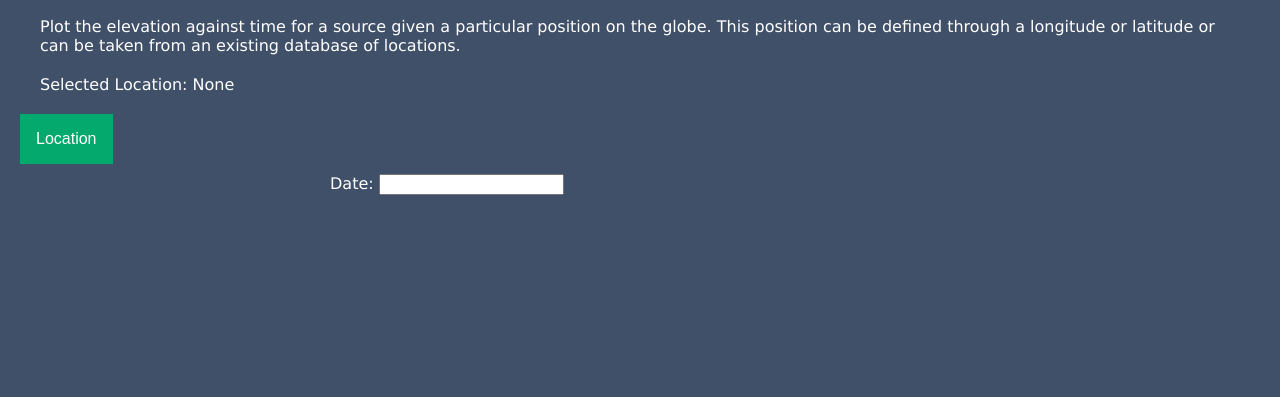
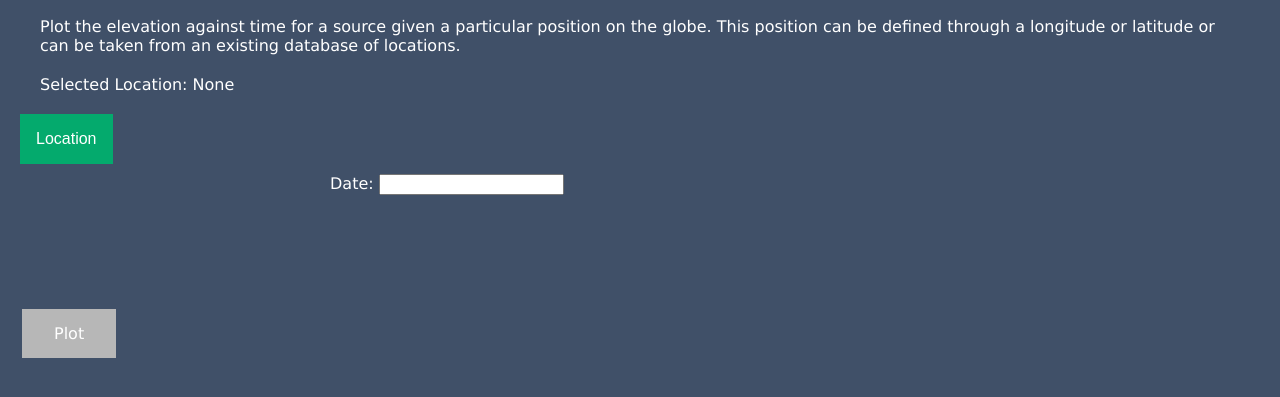
Before and after one commit to joecairns520/AstroTools, a plain HTML site: page elevation-plot.html in a window 1280 px wide. Shown: the part 105-502 px from the top of the page. Drawn offline with nearby package versions, Linux system fonts and the light colour scheme.

Commit message:
Update elevation-plot.html

```diff
--- a/elevation-plot.html
+++ b/elevation-plot.html
@@ -37,6 +37,9 @@
     <canvas id="myChart"></canvas>
     </div>
 
+    <button class="button" onclick="makePlot()">Plot</button>
+
+
    <script src="https://cdnjs.cloudflare.com/ajax/libs/Chart.js/2.9.4/Chart.min.js"></script>
    <script src="elevationPlotFunctions.js"></script>
   </body>
```
